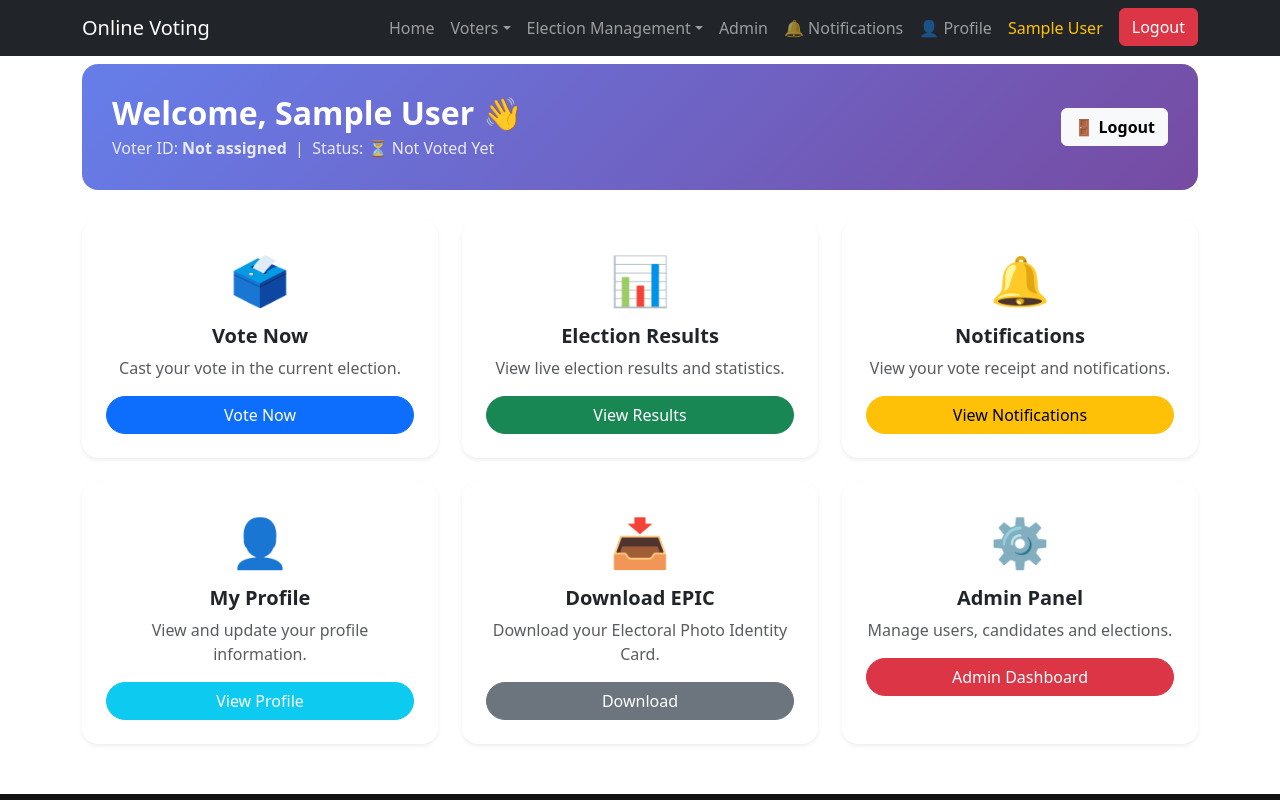
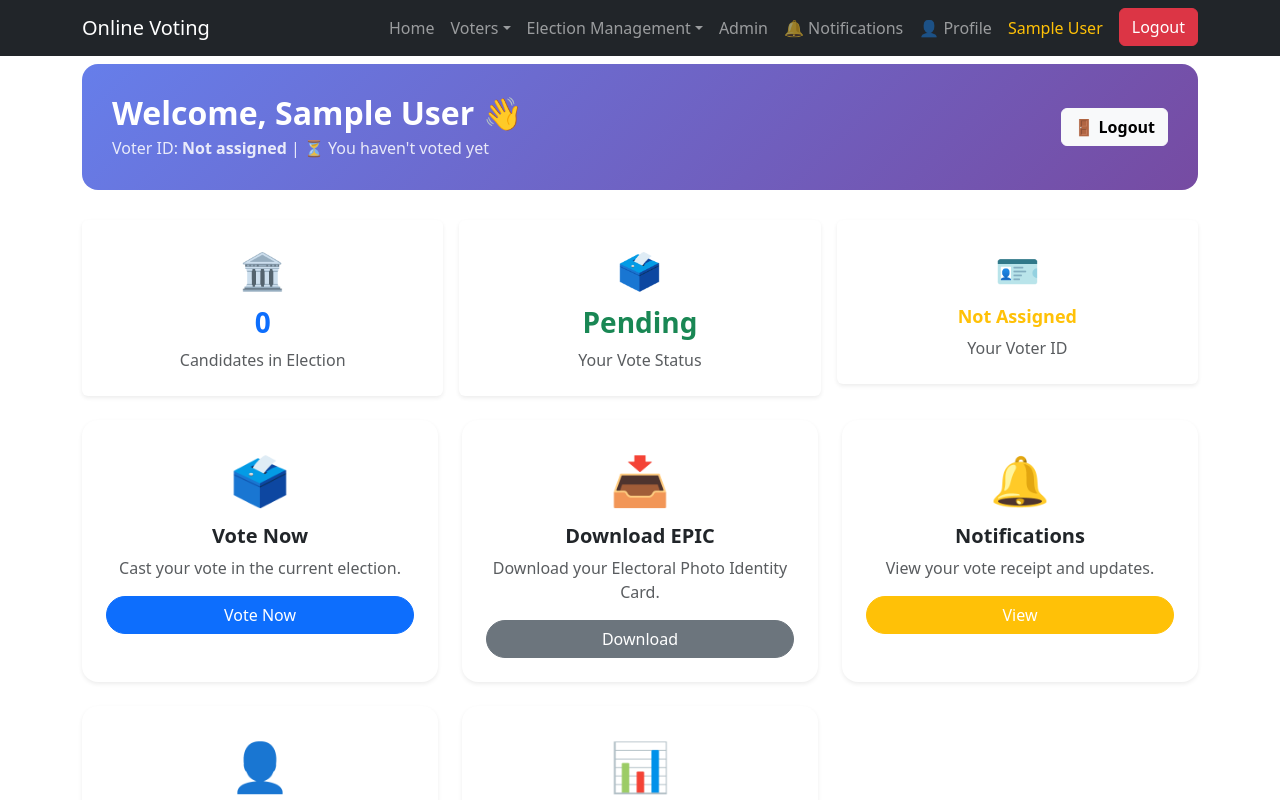
Before and after one commit to harilalkumar821112-afk/voter, a React (Create React App) app in the folder client/: page /dashboard in a window 1280 px wide. Shown: the top 800 px of the page. Built offline with nearby package versions, Linux system fonts and the light colour scheme; no server answers; sample sign-in values are in the browser's storage.

Commit message:
fix: user dashboard shows only candidates count, vote status, voter ID

```diff
--- a/client/src/pages/Dashboard.js
+++ b/client/src/pages/Dashboard.js
@@ -3,13 +3,16 @@ import { useNavigate } from "react-router-dom";
 import apiClient from "../services/api";
 
 function Dashboard() {
-  const [stats, setStats] = useState(null);
+  const [candidateCount, setCandidateCount] = useState(0);
   const navigate = useNavigate();
   const user = JSON.parse(localStorage.getItem("user"));
 
   useEffect(() => {
     if (!user) { navigate("/login"); return; }
-    apiClient.get("/stats").then(res => setStats(res.data)).catch(() => { });
+    // Only fetch candidate count
+    apiClient.get("/candidates")
+      .then(res => setCandidateCount(res.data.length))
+      .catch(() => { });
   }, []);
 
   if (!user) return null;
@@ -33,10 +36,11 @@ function Dashboard() {
           <div>
             <h2 className="fw-bold mb-1">Welcome, {user.name} 👋</h2>
             <p className="mb-0" style={{ opacity: 0.85 }}>
-              Voter ID: <strong>{user.voterId || "Not assigned"}</strong> &nbsp;|&nbsp;
-              Status: {user.hasVoted
-                ? <span>✅ Voted</span>
-                : <span>⏳ Not Voted Yet</span>}
+              Voter ID: <strong>{user.voterId || "Not assigned"}</strong>
+              &nbsp;|&nbsp;
+              {user.hasVoted
+                ? <span>✅ You have voted</span>
+                : <span>⏳ You haven't voted yet</span>}
             </p>
           </div>
           <button className="btn btn-light fw-bold" onClick={logout}>
@@ -45,35 +49,39 @@ function Dashboard() {
         </div>
       </div>
 
-      {/* Stats Row */}
-      {stats && (
+      {/* Stat — only candidates count */}
       <div className="row g-3 mb-4">
         <div className="col-md-4">
-            <div className="card border-0 shadow-sm text-center p-3">
-              <div style={{ fontSize: "36px" }}>👥</div>
-              <h3 className="fw-bold text-primary">{stats.totalVoters}</h3>
-              <p className="text-muted mb-0">Total Voters</p>
+          <div className="card border-0 shadow-sm text-center p-4" style={{ borderLeft: "4px solid #667eea" }}>
+            <div style={{ fontSize: "36px" }}>🏛️</div>
+            <h3 className="fw-bold text-primary mt-2">{candidateCount}</h3>
+            <p className="text-muted mb-0">Candidates in Election</p>
           </div>
         </div>
         <div className="col-md-4">
-            <div className="card border-0 shadow-sm text-center p-3">
+          <div className="card border-0 shadow-sm text-center p-4" style={{ borderLeft: "4px solid #2ecc71" }}>
             <div style={{ fontSize: "36px" }}>🗳️</div>
-              <h3 className="fw-bold text-success">{stats.totalVotes}</h3>
-              <p className="text-muted mb-0">Votes Cast</p>
+            <h3 className="fw-bold text-success mt-2">
+              {user.hasVoted ? "Done ✅" : "Pending"}
+            </h3>
+            <p className="text-muted mb-0">Your Vote Status</p>
           </div>
         </div>
         <div className="col-md-4">
-            <div className="card border-0 shadow-sm text-center p-3">
-              <div style={{ fontSize: "36px" }}>🏛️</div>
-              <h3 className="fw-bold text-warning">{stats.totalCandidates}</h3>
-              <p className="text-muted mb-0">Candidates</p>
+          <div className="card border-0 shadow-sm text-center p-4" style={{ borderLeft: "4px solid #f39c12" }}>
+            <div style={{ fontSize: "36px" }}>🪪</div>
+            <h3 className="fw-bold text-warning mt-2" style={{ fontSize: "18px" }}>
+              {user.voterId || "Not Assigned"}
+            </h3>
+            <p className="text-muted mb-0">Your Voter ID</p>
           </div>
         </div>
       </div>
-      )}
 
       {/* Action Cards */}
       <div className="row g-4">
+
+        {/* Vote Now */}
         <div className="col-md-4">
           <div className="card border-0 shadow-sm h-100" style={{ borderRadius: "16px" }}>
             <div className="card-body text-center p-4">
@@ -92,57 +100,7 @@ function Dashboard() {
           </div>
         </div>
 
-        <div className="col-md-4">
-          <div className="card border-0 shadow-sm h-100" style={{ borderRadius: "16px" }}>
-            <div className="card-body text-center p-4">
-              <div style={{ fontSize: "48px" }}>📊</div>
-              <h5 className="fw-bold mt-2">Election Results</h5>
-              <p className="text-muted">View live election results and statistics.</p>
-              <button
-                className="btn btn-success w-100"
-                style={{ borderRadius: "25px" }}
-                onClick={() => navigate("/result")}
-              >
-                View Results
-              </button>
-            </div>
-          </div>
-        </div>
-
-        <div className="col-md-4">
-          <div className="card border-0 shadow-sm h-100" style={{ borderRadius: "16px" }}>
-            <div className="card-body text-center p-4">
-              <div style={{ fontSize: "48px" }}>🔔</div>
-              <h5 className="fw-bold mt-2">Notifications</h5>
-              <p className="text-muted">View your vote receipt and notifications.</p>
-              <button
-                className="btn btn-warning w-100"
-                style={{ borderRadius: "25px" }}
-                onClick={() => navigate("/notifications")}
-              >
-                View Notifications
-              </button>
-            </div>
-          </div>
-        </div>
-
-        <div className="col-md-4">
-          <div className="card border-0 shadow-sm h-100" style={{ borderRadius: "16px" }}>
-            <div className="card-body text-center p-4">
-              <div style={{ fontSize: "48px" }}>👤</div>
-              <h5 className="fw-bold mt-2">My Profile</h5>
-              <p className="text-muted">View and update your profile information.</p>
-              <button
-                className="btn btn-info w-100 text-white"
-                style={{ borderRadius: "25px" }}
-                onClick={() => navigate("/profile")}
-              >
-                View Profile
-              </button>
-            </div>
-          </div>
-        </div>
-
+        {/* Download EPIC */}
         <div className="col-md-4">
           <div className="card border-0 shadow-sm h-100" style={{ borderRadius: "16px" }}>
             <div className="card-body text-center p-4">
@@ -160,24 +118,60 @@ function Dashboard() {
           </div>
         </div>
 
-        {user.isAdmin && (
+        {/* Notifications */}
         <div className="col-md-4">
-            <div className="card border-0 shadow-sm h-100" style={{ borderRadius: "16px", border: "2px solid #dc3545" }}>
+          <div className="card border-0 shadow-sm h-100" style={{ borderRadius: "16px" }}>
             <div className="card-body text-center p-4">
-                <div style={{ fontSize: "48px" }}>⚙️</div>
-                <h5 className="fw-bold mt-2">Admin Panel</h5>
-                <p className="text-muted">Manage users, candidates and elections.</p>
+              <div style={{ fontSize: "48px" }}>🔔</div>
+              <h5 className="fw-bold mt-2">Notifications</h5>
+              <p className="text-muted">View your vote receipt and updates.</p>
               <button
-                  className="btn btn-danger w-100"
+                className="btn btn-warning w-100 text-white"
                 style={{ borderRadius: "25px" }}
-                  onClick={() => navigate("/admin")}
+                onClick={() => navigate("/notifications")}
               >
-                  Admin Dashboard
+                View
               </button>
             </div>
           </div>
         </div>
-        )}
+
+        {/* Profile */}
+        <div className="col-md-4">
+          <div className="card border-0 shadow-sm h-100" style={{ borderRadius: "16px" }}>
+            <div className="card-body text-center p-4">
+              <div style={{ fontSize: "48px" }}>👤</div>
+              <h5 className="fw-bold mt-2">My Profile</h5>
+              <p className="text-muted">View and update your profile.</p>
+              <button
+                className="btn btn-info w-100 text-white"
+                style={{ borderRadius: "25px" }}
+                onClick={() => navigate("/profile")}
+              >
+                View Profile
+              </button>
+            </div>
+          </div>
+        </div>
+
+        {/* Election Results */}
+        <div className="col-md-4">
+          <div className="card border-0 shadow-sm h-100" style={{ borderRadius: "16px" }}>
+            <div className="card-body text-center p-4">
+              <div style={{ fontSize: "48px" }}>📊</div>
+              <h5 className="fw-bold mt-2">Election Results</h5>
+              <p className="text-muted">View live election results.</p>
+              <button
+                className="btn btn-success w-100"
+                style={{ borderRadius: "25px" }}
+                onClick={() => navigate("/result")}
+              >
+                View Results
+              </button>
+            </div>
+          </div>
+        </div>
+
       </div>
     </div>
   );
```
Lines whose indentation alone changed are shown as unchanged.
